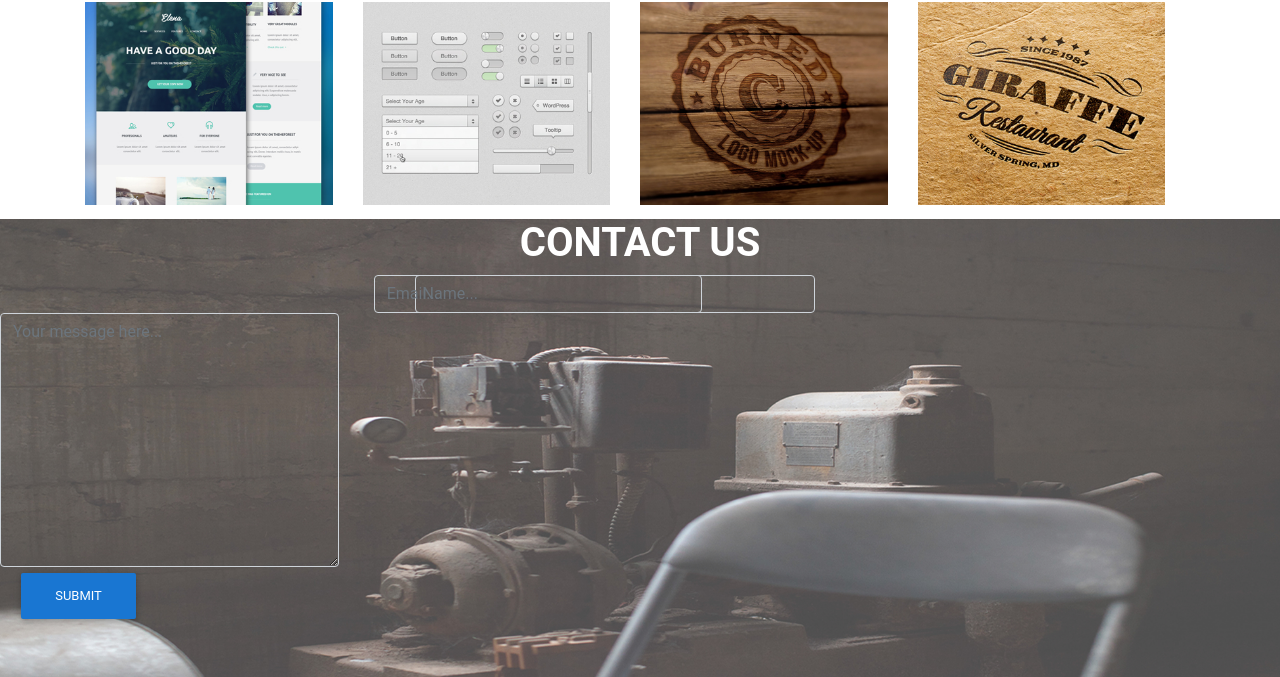
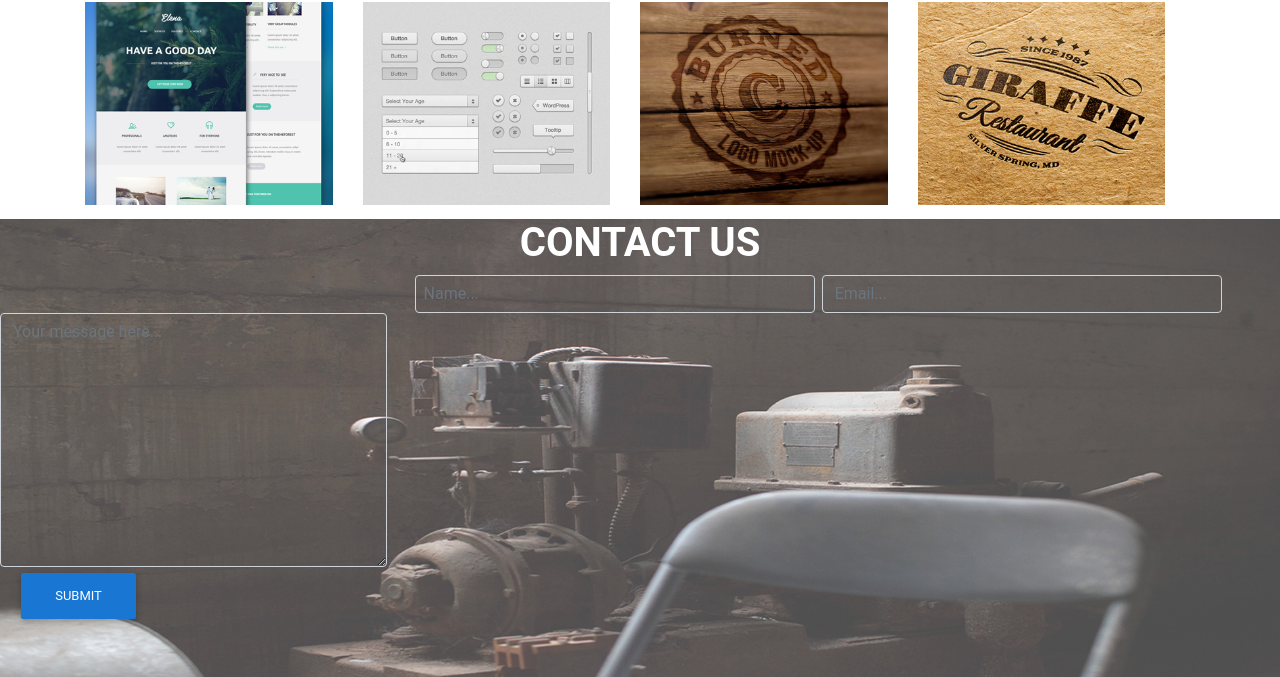
Before and after one commit to catherine244/DelaniStudio, a plain HTML site: page index.html in a window 1280 px wide. Shown: the part 2131-2808 px from the top of the page. Drawn offline with Linux system fonts and the light colour scheme; a web font is replaced by a local one.

Commit message:
styled id email

```diff
--- a/css/style.css
+++ b/css/style.css
@@ -131,6 +131,11 @@ html{
     padding: 2%;
     color:white;
   }
+  #email{
+    margin-left: 50vh;
+    color: white;
+    width: 50vh;
+  }
 
 
   #structure img{
```
